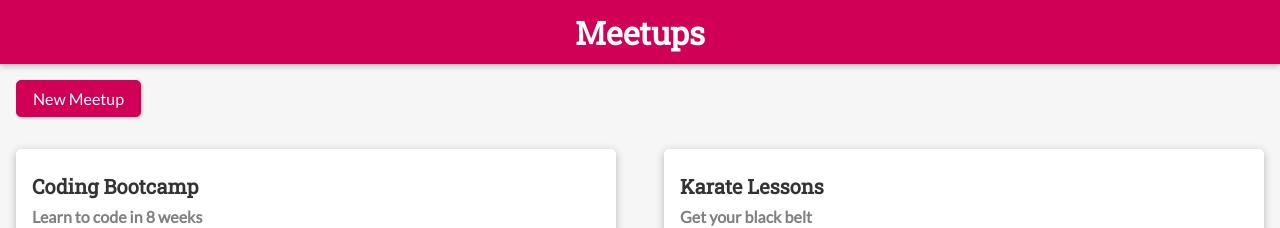
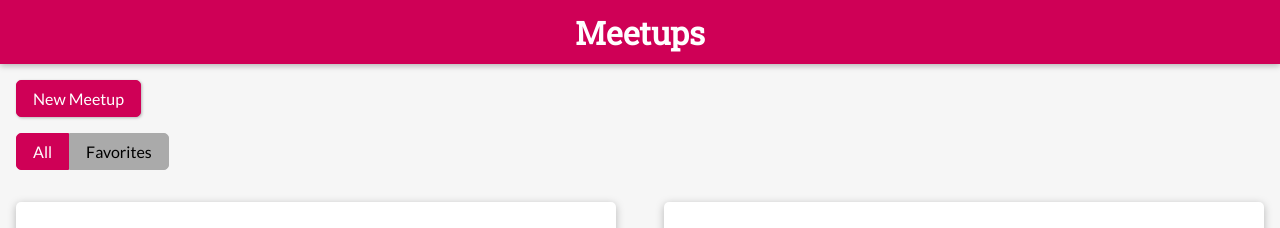
Before and after one commit to psyhedeliq/meetup-svelte, a Svelte app: page / in a window 1280 px wide. Shown: the top 228 px of the page. Built offline with nearby package versions, Linux system fonts and the light colour scheme.

Commit message:
create and style Filter component

```diff
--- /dev/null
+++ b/src/Meetups/MeetupFilter.svelte
@@ -0,0 +1,63 @@
+<script>
+  import { createEventDispatcher } from "svelte";
+
+  const dispatch = createEventDispatcher();
+
+  let selectedButton = 0;
+</script>
+
+<style>
+  div {
+    font-size: 0px;
+  }
+
+  button {
+    background: #aaaaaa;
+    font: inherit;
+    font-size: 1rem;
+    cursor: pointer;
+    border: 1px solid #aaaaaa;
+    padding: 0.5rem 1rem;
+  }
+
+  button:focus {
+    outline: none;
+  }
+
+  button:first-of-type {
+    border-radius: 5px 0 0 5px;
+  }
+
+  button:last-of-type {
+    border-radius: 0 5px 5px 0;
+  }
+
+  button:hover,
+  button:active,
+  .active {
+    background: #cf0056;
+    border-color: #cf0056;
+    color: white;
+  }
+</style>
+
+<div>
+  <button
+    type="button"
+    class:active={selectedButton === 0}
+    on:click={() => {
+      selectedButton = 0;
+      dispatch('select', 0);
+    }}>
+    All
+  </button>
+  <button
+    type="button"
+    class:active={selectedButton === 1}
+    on:click={() => {
+      selectedButton = 1;
+      dispatch('select', 1);
+    }}>
+    Favorites
+  </button>
+</div>
--- a/src/Meetups/MeetupGrid.svelte
+++ b/src/Meetups/MeetupGrid.svelte
@@ -1,25 +1,44 @@
 <script>
   import MeetupItem from "./MeetupItem.svelte";
+  import MeetupFilter from "./MeetupFilter.svelte";
+
   export let meetups;
+
+  let favsOnly = false;
+
+  $: filteredMeetups = favsOnly ? meetups.filter(m => m.isFavorite) : meetups;
+
+  const setFilter = event => {
+    favsOnly = event.detail === 1;
+  };
 </script>
 
 <style>
-  section {
+  #meetups {
     width: 100%;
     display: grid;
     grid-template-columns: 1fr;
     grid-gap: 1rem;
   }
 
+  #meetup-controls {
+    margin: 1rem;
+  }
+
   @media (min-width: 768px) {
-    section {
+    #meetups {
       grid-template-columns: repeat(2, 1fr);
     }
   }
 </style>
 
+<section id="meetup-controls">
+  <MeetupFilter on:select={setFilter} />
+</section>
+
 <section id="meetups">
-  {#each meetups as meetup}
+
+  {#each filteredMeetups as meetup}
     <MeetupItem
       id={meetup.id}
       title={meetup.title}
@@ -32,4 +51,5 @@
       on:showdetails
       on:edit />
   {/each}
+
 </section>
```
